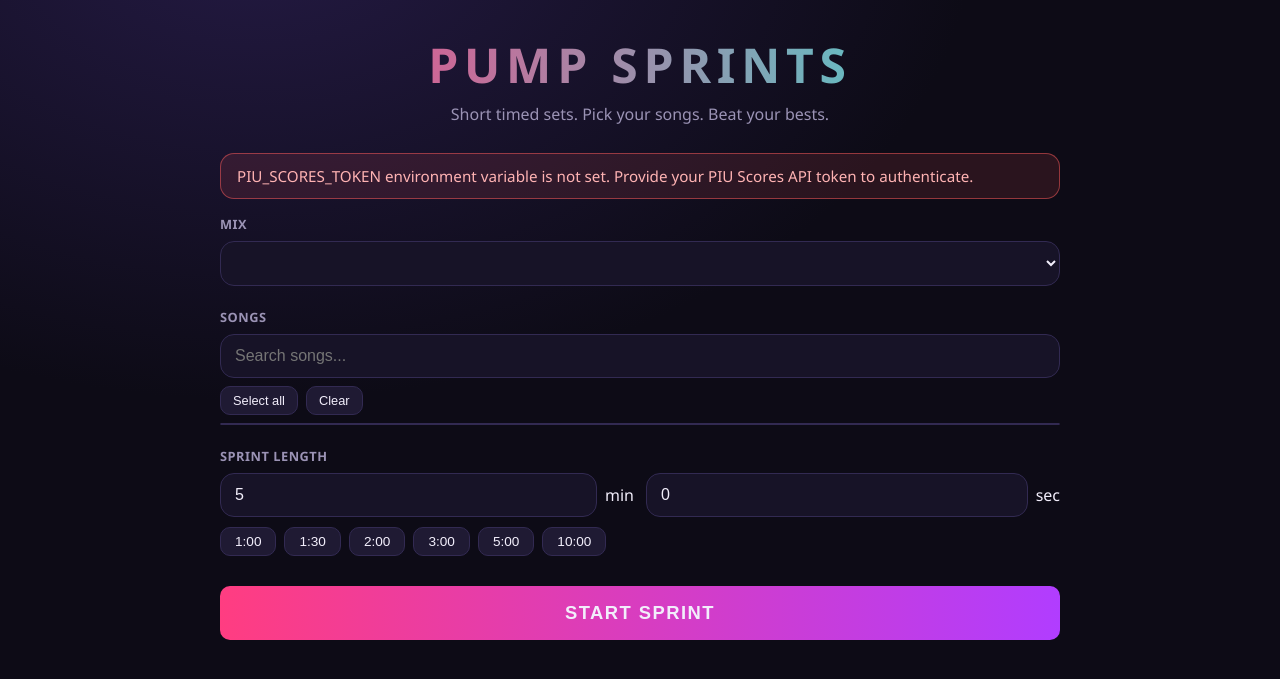
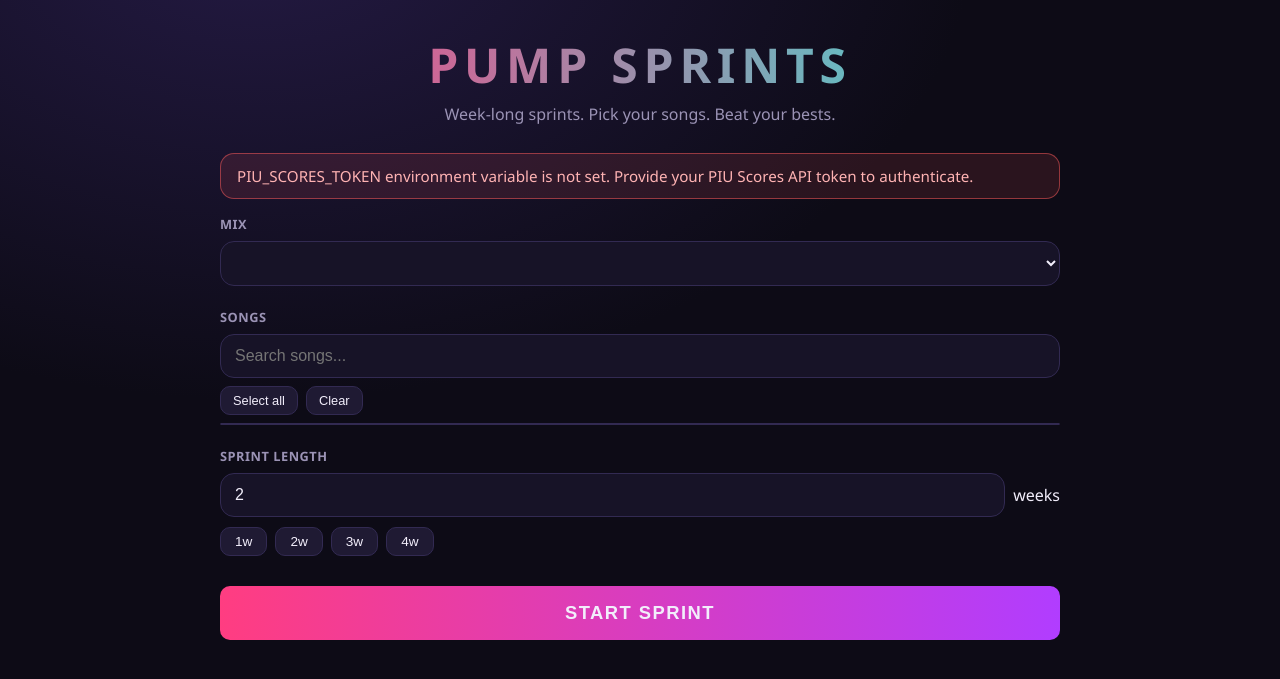
Before and after one commit to Gustavo-V-M/pump_sprint_maker, a Flask app: page / in a window 1280 px wide. Shown: the top 679 px of the page. Run offline with Flask 3, Linux system fonts and the light colour scheme; lists and menus that the app fills with data are empty.

Commit message:
feat: added week long sprints

```diff
--- a/app.py
+++ b/app.py
@@ -28,7 +28,7 @@
 DATA_DIR = os.environ.get("DATA_DIR", os.path.join(os.path.dirname(__file__), "data"))
 GRACE_MINUTES = int(os.environ.get("PIU_SCORES_GRACE_MINUTES", "10"))
 MIN_SPRINT_SECONDS = 10
-MAX_SPRINT_SECONDS = 7200
+MAX_SPRINT_SECONDS = 28 * 86400
 
 store = SprintStore(DATA_DIR)
 _client = None
@@ -121,8 +121,8 @@
         return _error("Duration must be a number of seconds.")
     if not MIN_SPRINT_SECONDS <= duration <= MAX_SPRINT_SECONDS:
         return _error(
-            f"Duration must be between {MIN_SPRINT_SECONDS} and "
-            f"{MAX_SPRINT_SECONDS} seconds."
+            f"Sprint length must be between 10 seconds and "
+            f"{MAX_SPRINT_SECONDS // 86400} days."
         )
 
     # Songs must exist on the chosen mix so the score fetch can match charts.
--- a/static/app.js
+++ b/static/app.js
@@ -49,11 +49,14 @@
   return body;
 }
 
-function fmtClock(seconds) {
+function fmtDuration(seconds) {
   if (seconds < 0) seconds = 0;
-  const m = Math.floor(seconds / 60);
+  const d = Math.floor(seconds / 86400);
+  const h = Math.floor((seconds % 86400) / 3600);
+  const m = Math.floor((seconds % 3600) / 60);
   const s = Math.floor(seconds % 60);
-  return `${String(m).padStart(2, "0")}:${String(s).padStart(2, "0")}`;
+  const clock = `${String(h).padStart(2, "0")}:${String(m).padStart(2, "0")}:${String(s).padStart(2, "0")}`;
+  return d > 0 ? `${d}d ${clock}` : clock;
 }
 
 /* ---------------------------------------------------------------- setup */
@@ -145,9 +148,8 @@
 /* ---------------------------------------------------------------- sprint */
 
 function selectedDuration() {
-  const m = parseInt($("duration-min").value || "0", 10);
-  const s = parseInt($("duration-sec").value || "0", 10);
-  return m * 60 + s;
+  const w = parseInt($("duration-weeks").value || "0", 10);
+  return w * 604800;
 }
 
 async function startSprint({ mix, songs, durationSeconds }) {
@@ -199,12 +201,12 @@
   const end = sprintEndMs(sprint);
   const remaining = (end - now) / 1000;
   const total = sprint.durationSeconds;
-  $("timer").textContent = fmtClock(Math.ceil(remaining));
+  $("timer").textContent = fmtDuration(Math.ceil(remaining));
   const pct = Math.max(0, Math.min(100, ((total - remaining) / total) * 100));
   $("progress-bar").style.width = `${pct}%`;
   if (remaining <= 0 && !state.finished) {
     state.finished = true;
-    $("timer").textContent = "00:00";
+    $("timer").textContent = "00:00:00";
     finishSprint();
   }
 }
@@ -262,7 +264,7 @@
   const early = sprint.status === "ended_early";
   $("results-title").textContent = early ? "SPRINT ENDED" : "SPRINT COMPLETE";
   $("results-sub").textContent =
-    `${sprint.mix} · ${fmtClock(sprint.durationSeconds)} · ` +
+    `${sprint.mix} · ${fmtDuration(sprint.durationSeconds)} · ` +
     `${(data.plays || []).length} plays` +
     (data.graceMinutes ? ` · includes plays arriving up to ${data.graceMinutes} min after the end` : "");
 
@@ -368,8 +370,8 @@
 $("setup-form").addEventListener("submit", (e) => {
   e.preventDefault();
   const duration = selectedDuration();
-  if (duration < 10) {
-    showError("setup-error", "Sprint must be at least 10 seconds long.");
+  if (!duration) {
+    showError("setup-error", "Set a sprint length.");
     return;
   }
   if (state.selected.size === 0) {
@@ -397,9 +399,7 @@
 });
 document.querySelectorAll(".presets button").forEach((btn) => {
   btn.addEventListener("click", () => {
-    const total = parseInt(btn.dataset.seconds, 10);
-    $("duration-min").value = Math.floor(total / 60);
-    $("duration-sec").value = total % 60;
+    $("duration-weeks").value = btn.dataset.weeks;
   });
 });
 $("end-early-btn").addEventListener("click", async () => {
--- a/static/style.css
+++ b/static/style.css
@@ -277,6 +277,6 @@
 .results-actions button { padding: 14px; font-size: 1rem; }
 
 @media (max-width: 560px) {
-  .timer { font-size: 3.6rem; }
+  .timer { font-size: 2.8rem; }
   .hero h1 { font-size: 2.2rem; }
 }
--- a/templates/index.html
+++ b/templates/index.html
@@ -12,7 +12,7 @@
     <section id="view-setup" class="view hidden">
       <header class="hero">
         <h1>PUMP SPRINTS</h1>
-        <p class="tagline">Short timed sets. Pick your songs. Beat your bests.</p>
+        <p class="tagline">Week-long sprints. Pick your songs. Beat your bests.</p>
       </header>
 
       <div id="setup-error" class="banner error hidden"></div>
@@ -37,21 +37,15 @@
           <label>Sprint length</label>
           <div class="duration-row">
             <div class="duration-input">
-              <input id="duration-min" type="number" min="0" max="120" step="1" value="5" />
-              <span>min</span>
-            </div>
-            <div class="duration-input">
-              <input id="duration-sec" type="number" min="0" max="59" step="1" value="0" />
-              <span>sec</span>
+              <input id="duration-weeks" type="number" min="1" max="4" step="1" value="2" />
+              <span>weeks</span>
             </div>
           </div>
           <div class="presets">
-            <button type="button" data-seconds="60">1:00</button>
-            <button type="button" data-seconds="90">1:30</button>
-            <button type="button" data-seconds="120">2:00</button>
-            <button type="button" data-seconds="180">3:00</button>
-            <button type="button" data-seconds="300">5:00</button>
-            <button type="button" data-seconds="600">10:00</button>
+            <button type="button" data-weeks="1">1w</button>
+            <button type="button" data-weeks="2">2w</button>
+            <button type="button" data-weeks="3">3w</button>
+            <button type="button" data-weeks="4">4w</button>
           </div>
         </div>
 
```
Also changed, not shown: README.md.
